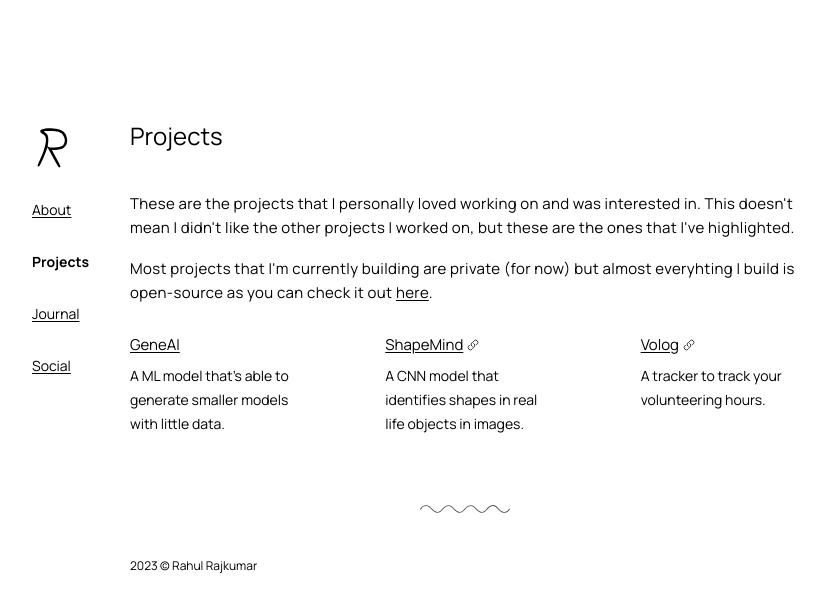
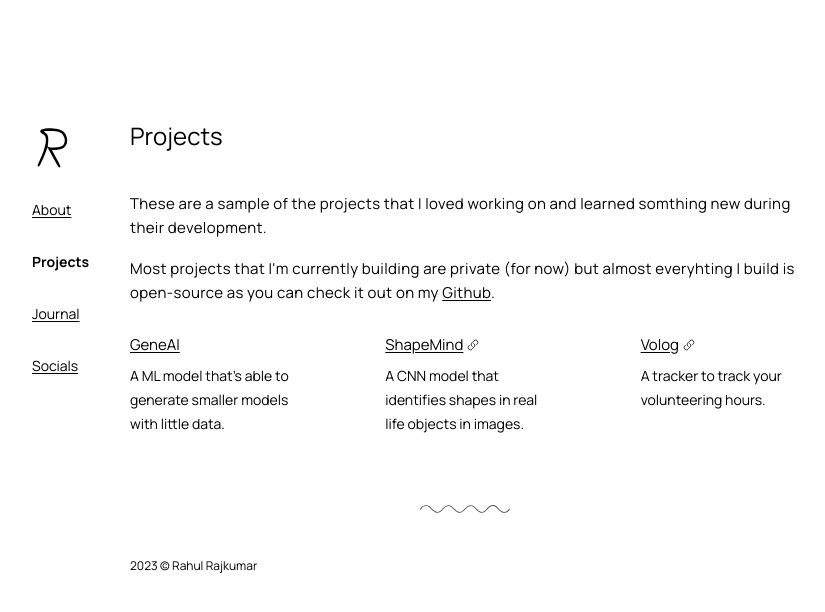
Before and after one commit to Rahuls-Coding/site, a Next.js app: page /projects in a window 1280 px wide. Shown: the top 612 px of the page, without its empty margins (224-1049 px from the left). Built offline with nearby package versions, Linux system fonts and the light colour scheme.

Commit message:
final touches and typos

```diff
--- a/components/Navbar.js
+++ b/components/Navbar.js
@@ -22,7 +22,7 @@ function Navbar() {
     } else if (router.asPath === "/projects") {
       console.log("is true projects");
       setStyle3(nonActive);
-    } else if (router.asPath === '/social') {
+    } else if (router.asPath === '/socials') {
       setStyle4(nonActive)
     }
     console.log("checked");
@@ -45,7 +45,7 @@ function Navbar() {
         <Link href="/journal">Journal</Link>
       </div>
       <div className={style4}>
-        <Link href="/social">Social</Link>
+        <Link href="/socials">Socials</Link>
       </div>
     </div>
   );
--- a/pages/index.js
+++ b/pages/index.js
@@ -26,8 +26,8 @@ export default function Home() {
             I&#39;ve been programming as early as middle school. I first fell
             into love programming when I started learning about data science
             with Python. Ever since then I&#39;ve learned a lot more about the
-            space of technology. I learned more language since then like Rust,
-            Javascript, or Solidity.{" "}
+            about programming and technology. I learned more languages since then like Rust and
+            Javascript{" "}
           </p>
           <p className="pb-4">
             Currently, I&#39;m going back and learning more data science and
@@ -36,8 +36,8 @@ export default function Home() {
           </p>
           <p className="pb-4">
             Other than programming, I love travelling, biking, and badminton. If
-            it weren&#39;t for these hobbies, I would be doing programming 24/7.
-            To know a little bit more about me, you can find take a look at socials.
+            it weren&#39;t for these hobbies, I would be programming 24/7, cause it is very addictive.
+            To know a little bit more about me, you can take a look at my socials.
           </p>
           <Footer text="Design inspired by Nextra" />
         </div>
--- a/pages/journal.js
+++ b/pages/journal.js
@@ -26,7 +26,7 @@ export default function Journal({ articles }) {
           <p className="pb-4">
             This is my journal where I write about my experiences, thoughts, and
             stories. I love to keep note of what&#39;s currently happening in
-            the world and how I could possbily apply that.
+            the world and how I could possbily apply it to myself.
           </p>
           <div className="my-3">
             <div className="text-sm dark:text-gray-400 ">
--- a/pages/projects.js
+++ b/pages/projects.js
@@ -20,22 +20,19 @@ function projects() {
           <div className="text-2xl lg:mt-20 mb-10">Projects</div>
           <div className="special dark:text-slate-200 mt-10 leading-relaxed tracking-wide">
             <p className="pb-4">
-              These are the projects that I personally loved working on and was
-              interested in. This doesn&#39;t mean I didn&#39;t like the other
-              projects I worked on, but these are the ones that I&#39;ve
-              highlighted.
+              These are  a sample of the projects that I loved working on and learned somthing new during their development.
             </p>
             <p className="pb-4">
               Most projects that I&#39;m currently building are private (for
               now) but almost everyhting I build is open-source as you can check
-              it out{" "}
+              it out on my {" "}
               <a
                 className="underline hover:decoration-wavy underline-offset-2"
                 href="https://github.com/Rahuls-Coding?tab=repositories"
                 target="_blank"
                 rel="noreferrer"
               >
-                here
+                Github
               </a>
               .
             </p>
--- a/pages/social.js
+++ b/pages/socials.js
@@ -17,8 +17,8 @@ function Social() {
           <Navbar />
         </div>
       <div className="special dark:text-slate-200 lg:mt-10 leading-relaxed tracking-wide row-span-7 lg:col-span-7">
-      <div className="text-2xl mt-20">Socials</div>
-      <div className=" dark:text-slate-200 mt-10 leading-relaxed tracking-wide text-sm">
+      <div className="text-2xl lg:mt-20">Socials</div>
+      <div className=" dark:text-slate-200 lg:mt-10 leading-relaxed tracking-wide text-sm">
         <div className="pb-6 w-full">
           My socials are below, but you can also quickly access all my socials
           by doing, rahulrajkumar.me/&#123;i&#x7D; , where i represents the name of the social.
```
